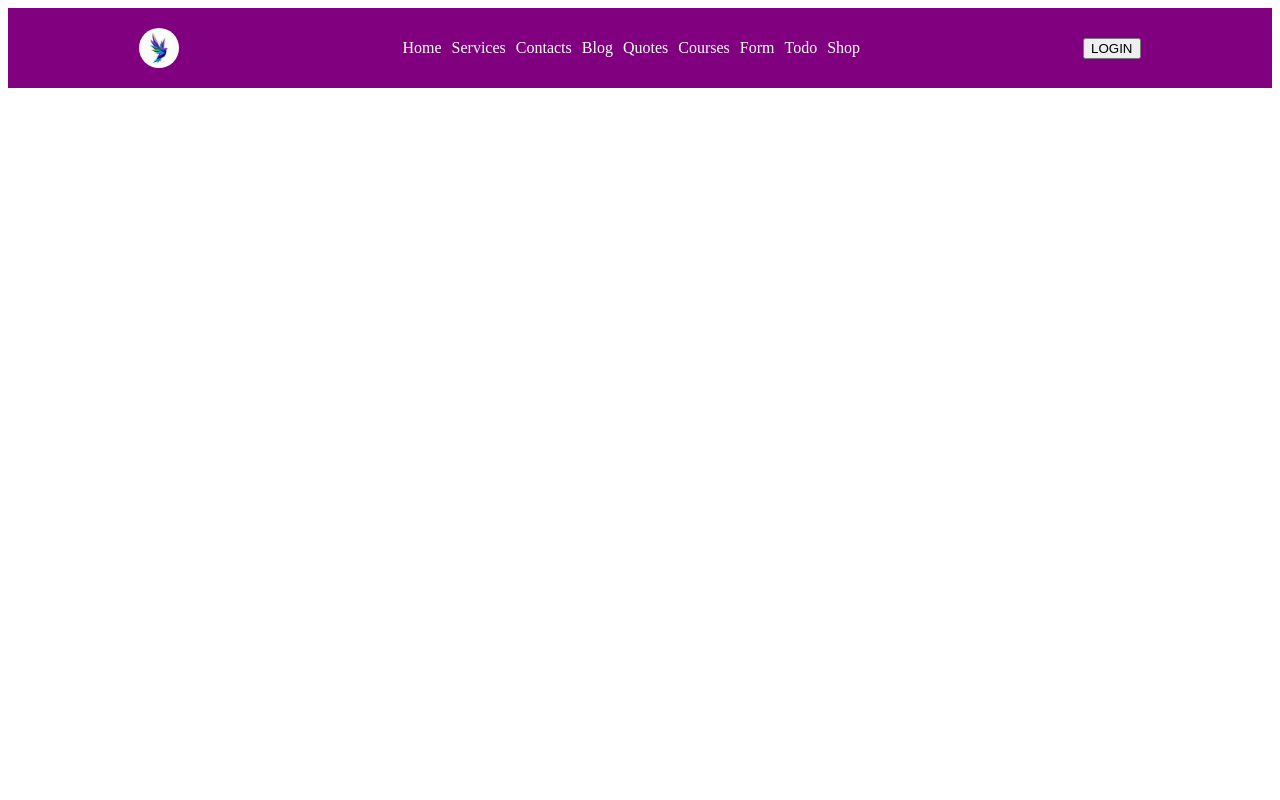
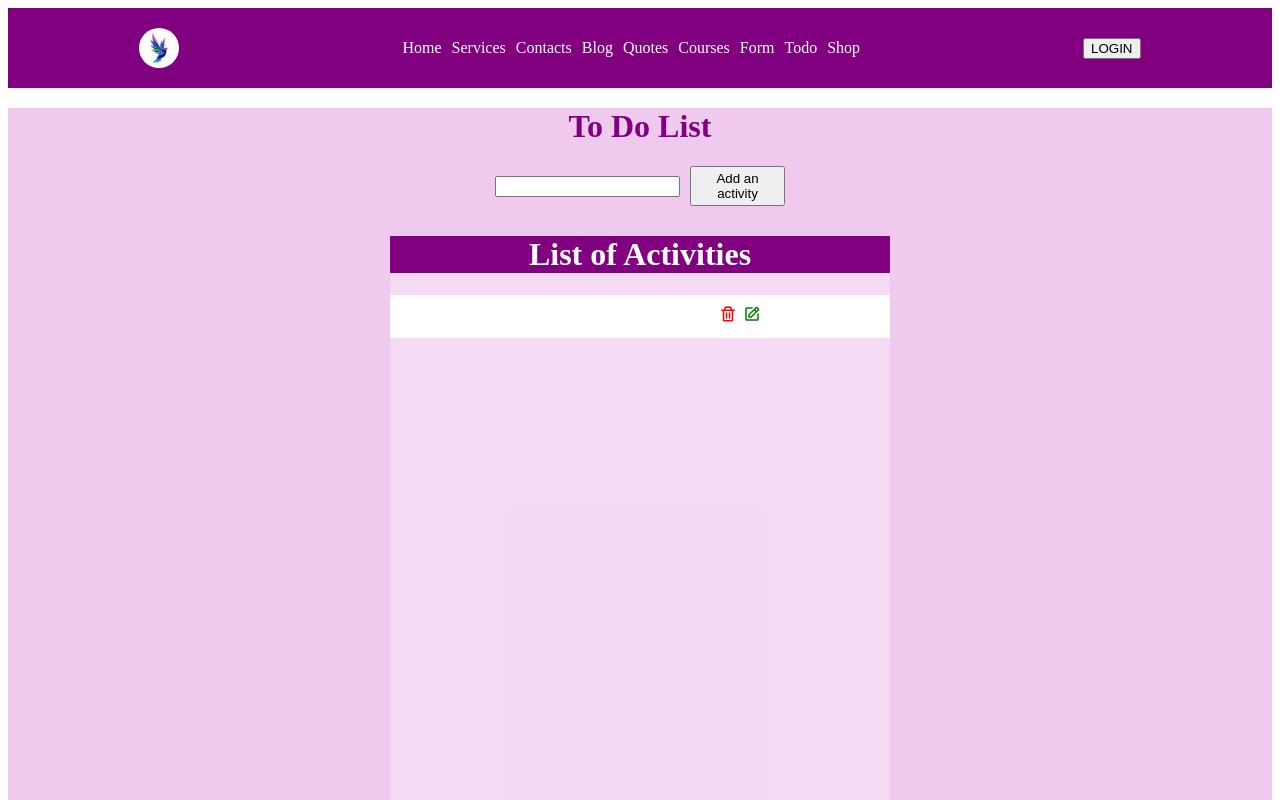
Before and after one commit to Seraphim132/reactjs, a React (Vite) app: page /todolist in a window 1280 px wide. Shown: the top 800 px of the page. Built offline with nearby package versions, Linux system fonts and the light colour scheme.

Commit message:
i added some things

```diff
--- a/src/App.jsx
+++ b/src/App.jsx
@@ -10,7 +10,7 @@ import Quotes from './Quotes'
 import Courses from './Courses'
 import Files from './Files'
 import Shop from './Shop'
-import Todol from './Todol'
+import Todolist from './Todolist'
 
 
 const App = () => {
@@ -26,7 +26,7 @@ const App = () => {
           <Route path='/quotes' element={<Quotes/>} />
           <Route path='/courses' element={<Courses/>} />
           <Route path='/form' element={<Files/>} />
-          <Route path='/todo' element={<Todol/>} />
+          <Route path='/todolist' element={<Todolist/>}/>
           <Route path='/shop' element={<Shop/>} />
         </Routes>
       </Router>
--- a/src/Header.jsx
+++ b/src/Header.jsx
@@ -1,6 +1,5 @@
 import React from 'react'
 import { Link } from 'react-router-dom'
-import Todo from './todo'
 
 
 const Header = () => {
@@ -16,7 +15,7 @@ const Header = () => {
                 <Link className='link' to='/quotes'>Quotes</Link>
                 <Link className='link' to='/courses'>Courses</Link>
                 <Link className='link' to='/form'>Form</Link>
-                <Link className='link' to='/todo'>Todo</Link>
+                <Link className='link' to='todolist'>Todo</Link>
                 <Link className='link' to='/shop'>Shop</Link>
                 </div>
                 <button className='.button'>LOGIN</button>
--- /dev/null
+++ b/src/Todolist.jsx
@@ -0,0 +1,56 @@
+import React, { useState } from 'react'
+import Loading from './Loading'
+import { BiEdit, BiTrash } from 'react-icons/bi'
+
+const Todolist = () => {
+     const [loading, setloading] = useState(true)
+          if(loading === true){
+            setTimeout( () => {
+              setloading(false)
+            }, 500)
+          }
+          const [OneName, setOneName] = useState('')
+          const [Names, setNames] = useState([''])
+          const deleteName = (any) => {
+            const newNameList = Names.filter((newName, nld) => nld !== any)
+            setNames(newNameList)
+          }
+          const addTask = () => {
+            setNames([...Names,OneName])
+            setOneName('')
+          }
+          const handleEdit = (index) => {
+            const newIndex = Names[index]
+            setOneName(newIndex)
+            const newNameList = Names.filter((newName, nld) => nld !== index)
+            setNames(newNameList)
+          }
+  return (
+    <div className='body'>
+      {loading && <Loading/>}
+      <h1 className='blog'>
+        To Do List
+      </h1>
+
+      <div className='ib'>
+        <input className='inp' type="text" value={OneName}   onChange={(e) => {setOneName(e.target.value)}}/>
+        <button  className='Button' onClick={() => {
+          setNames([...Names, OneName])
+          setOneName('')
+
+        }}>
+          Add an activity
+        </button>
+      </div>
+
+      <div className='todo'>
+        <h1 className='main'>List of Activities</h1>
+        {Names.map((name, ind) => (
+          <p className='items' key={ind}>{name} <BiTrash className='trash' color='red'  onClick={() => deleteName(ind)}/> <BiEdit color='green' onClick={() => handleEdit(ind)} /> </p>
+        ))}
+      </div>
+    </div>
+  )
+}
+
+export default Todolist
```
Also changed, not shown: src/Todol.jsx (deleted).
